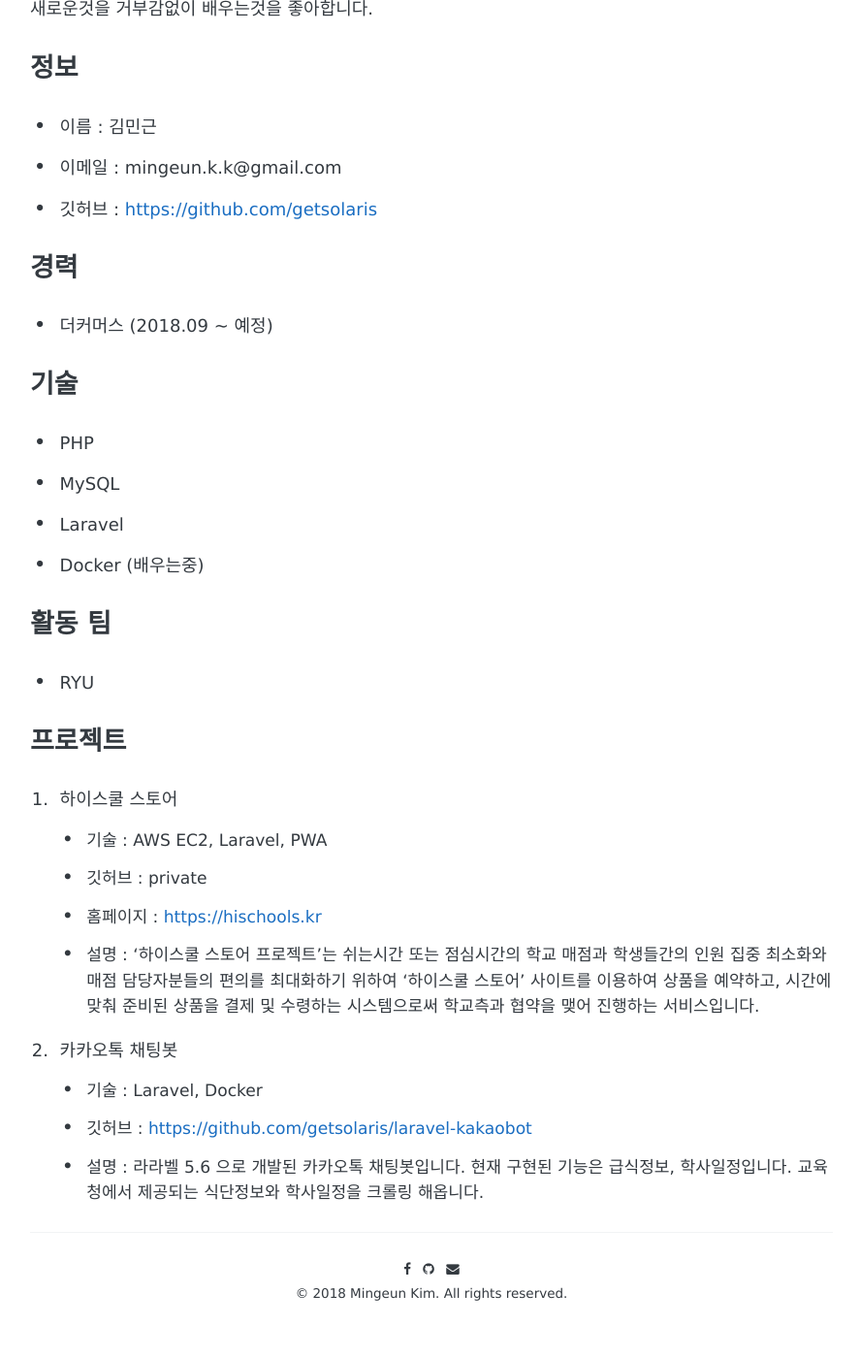
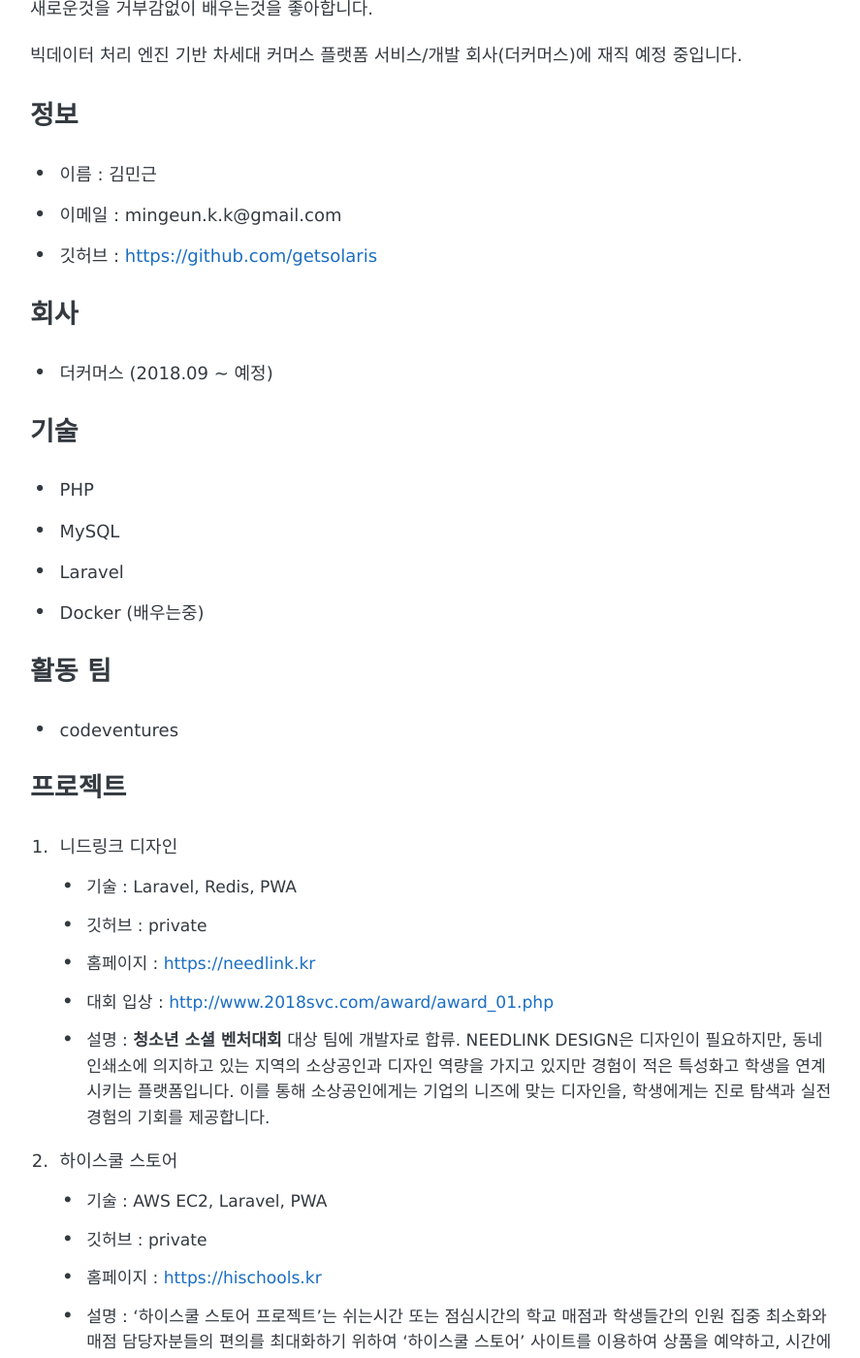
Before and after one commit to mingeunkim/mingeunkim.github.io, a Jekyll site: the page built from about.md, in a window 1280 px wide and 1400 px high, scrolled down 313 px. Shown: the whole window at 97% size, without its empty margins (195-1082 px from the left). Built offline with Jekyll 4.4.1, drawn with Linux system fonts in a browser that asks for light colours; some web fonts are replaced.

Commit message:
정보 업데이트

```diff
--- a/about.md
+++ b/about.md
@@ -9,13 +9,15 @@
 
 새로운것을 거부감없이 배우는것을 좋아합니다.
 
+빅데이터 처리 엔진 기반 차세대 커머스 플랫폼 서비스/개발 회사(더커머스)에 재직 예정 중입니다.
+
 
 ### 정보
 - 이름 : 김민근
 - 이메일 : mingeun.k.k@gmail.com
 - 깃허브 : [https://github.com/getsolaris](https://github.com/getsolaris)
 
-### 경력
+### 회사
 - 더커머스 (2018.09 ~ 예정)
 
 ### 기술
@@ -25,16 +27,23 @@
 - Docker (배우는중)
 
 ### 활동 팀
-- RYU
+- codeventures
 
 ### 프로젝트
-1. 하이스쿨 스토어
+1. 니드링크 디자인
+    - 기술 : Laravel, Redis, PWA
+    - 깃허브 : private
+    - 홈페이지 : [https://needlink.kr](https://needlink.kr)
+    - 대회 입상 : [http://www.2018svc.com/award/award_01.php](http://www.2018svc.com/award/award_01.php)
+    - 설명 : <b>청소년 소셜 벤처대회</b> 대상 팀에 개발자로 합류. NEEDLINK DESIGN은 디자인이 필요하지만, 동네 인쇄소에 의지하고 있는 지역의 소상공인과 디자인 역량을 가지고 있지만 경험이 적은 특성화고 학생을 연계시키는 플랫폼입니다. 이를 통해 소상공인에게는 기업의 니즈에 맞는 디자인을, 학생에게는 진로 탐색과 실전 경험의 기회를 제공합니다.
+
+2. 하이스쿨 스토어
     - 기술 : AWS EC2, Laravel, PWA
     - 깃허브 : private
     - 홈페이지 : [https://hischools.kr](https://hischools.kr)
     - 설명 : '하이스쿨 스토어 프로젝트'는 쉬는시간 또는 점심시간의 학교 매점과 학생들간의 인원 집중 최소화와 매점 담당자분들의 편의를 최대화하기 위하여 '하이스쿨 스토어' 사이트를 이용하여 상품을 예약하고, 시간에 맞춰 준비된 상품을 결제 및 수령하는 시스템으로써 학교측과 협약을 맺어 진행하는 서비스입니다.
 
-2.  카카오톡 채팅봇
+3.  카카오톡 채팅봇
     - 기술 : Laravel, Docker
     - 깃허브 : [https://github.com/getsolaris/laravel-kakaobot](https://github.com/getsolaris/laravel-kakaobot)
     - 설명 : 라라벨 5.6 으로 개발된 카카오톡 채팅봇입니다. 현재 구현된 기능은 급식정보, 학사일정입니다. 교육청에서 제공되는 식단정보와 학사일정을 크롤링 해옵니다.
```
